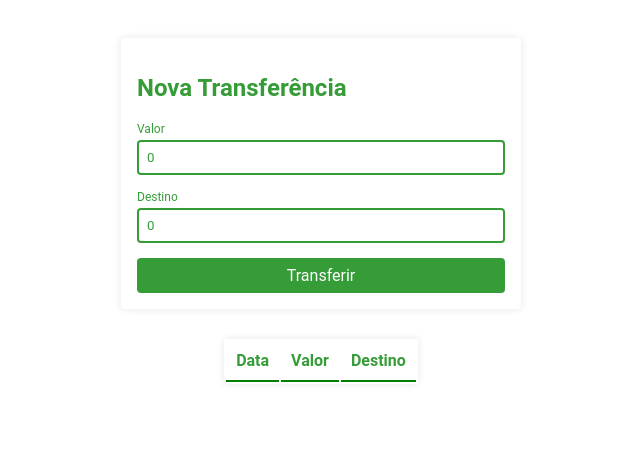
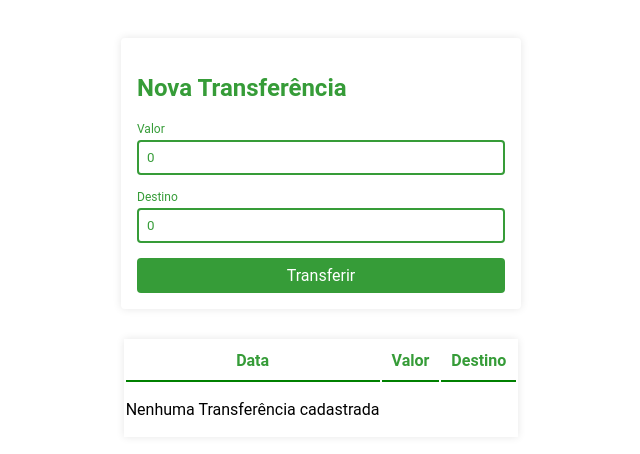
Before and after one commit to josimarminetefera/bytebank, an Angular app: page / in a window 1280 px wide. Shown: the top 454 px of the page, without its empty margins (319-959 px from the left). Built offline with nearby package versions, Linux system fonts and the light colour scheme.

Commit message:
Adicionado validação com ngIf

```diff
--- a/src/app/extrato/extrato.component.html
+++ b/src/app/extrato/extrato.component.html
@@ -4,7 +4,7 @@
     <th class="tabela__cabecalho__conteudo">Valor</th>
     <th class="tabela__cabecalho__conteudo">Destino</th>
   </thead>
-  <tbody>
+  <tbody *ngIf="transferencias?.length > 0 ; else listaVazia">
     <tr class="tabela__linha" *ngFor="let transferencia of transferencias">
       <td class="tabela__conteudo">{{transferencia.data | date: "short"}}</td>
       <td class="tabela__conteudo">{{transferencia.valor}}</td>
@@ -12,3 +12,6 @@
     </tr>
   </tbody>
 </table>
+<ng-template #listaVazia>
+  <p>Nenhuma Transferência cadastrada</p>
+</ng-template>
```
